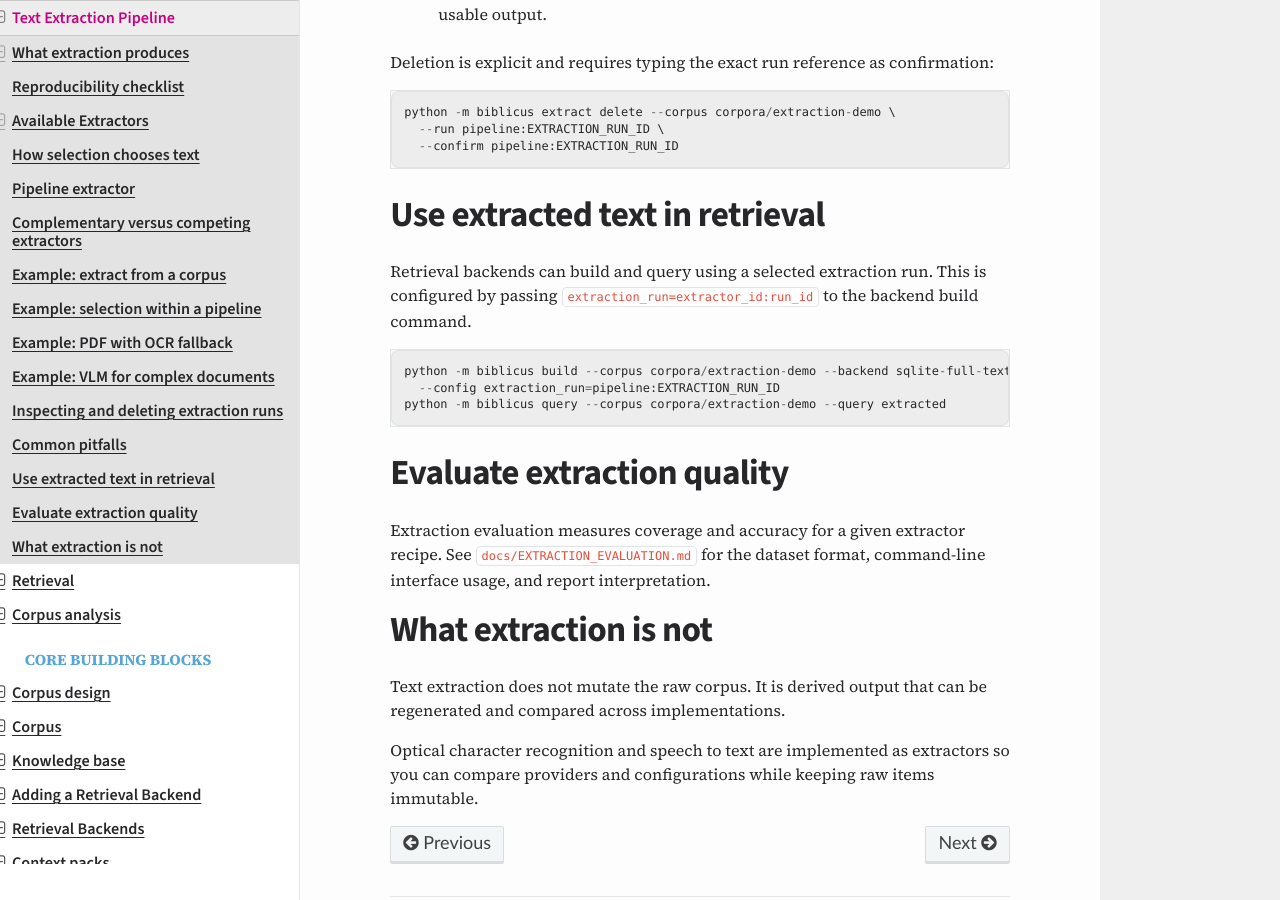
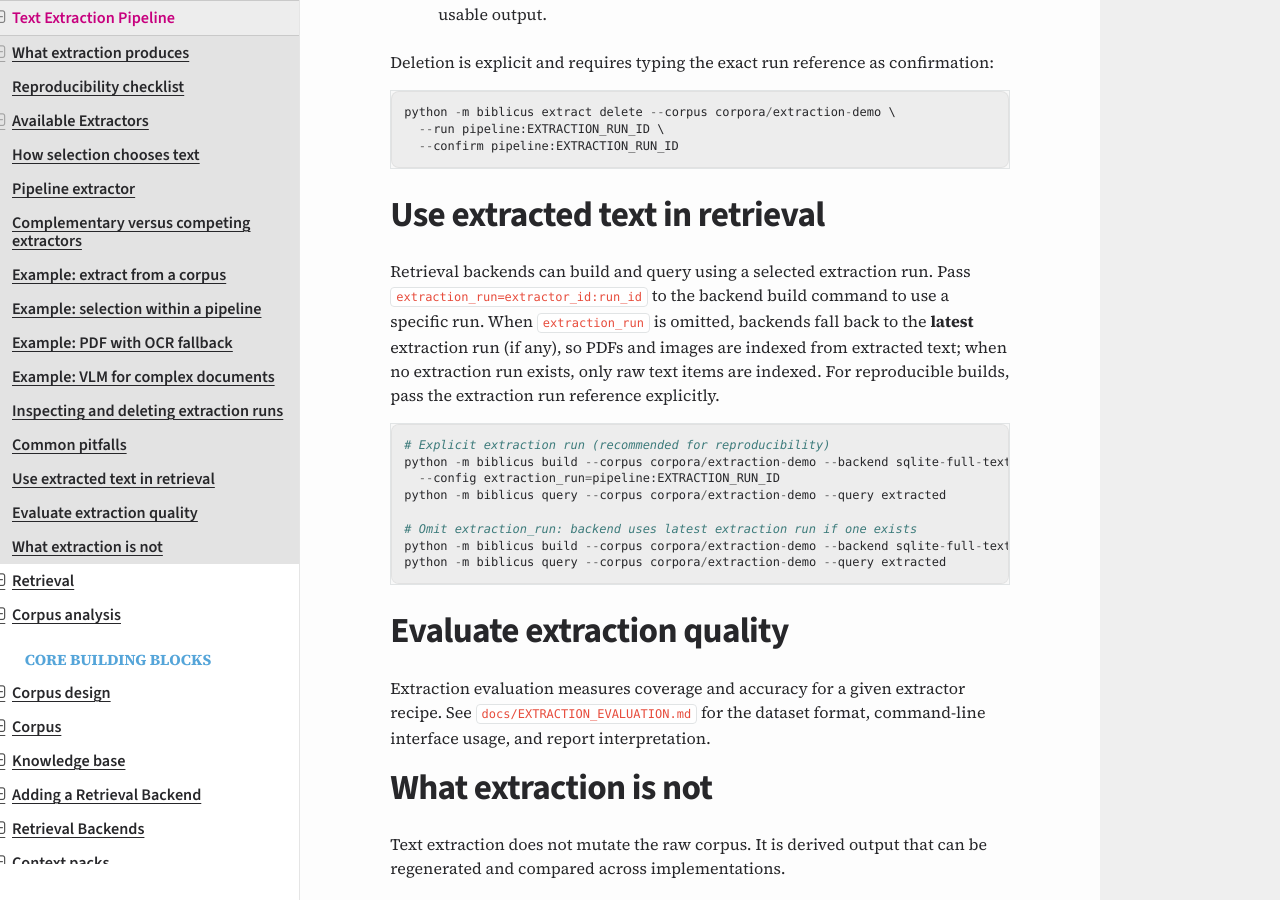
Before and after one commit to AnthusAI/Biblicus, a Sphinx documentation site: the page built from docs/EXTRACTION.md, in a window 1280 px wide and 900 px high, scrolled down 5423 px. Built offline with Sphinx 7.4.7, drawn with Linux system fonts in a browser that asks for light colours.

Commit message:
docs: retrieval extraction_run fallback when omitted
- EXTRACTION.md, backends/index, sqlite-full-text-search, tf-vector:
  document fallback to latest extraction run when extraction_run
  omitted; recommend explicit extraction_run for reproducible builds.

````diff
--- a/docs/EXTRACTION.md
+++ b/docs/EXTRACTION.md
@@ -215,11 +215,16 @@ python -m biblicus extract delete --corpus corpora/extraction-demo \
 
 ## Use extracted text in retrieval
 
-Retrieval backends can build and query using a selected extraction run. This is configured by passing `extraction_run=extractor_id:run_id` to the backend build command.
+Retrieval backends can build and query using a selected extraction run. Pass `extraction_run=extractor_id:run_id` to the backend build command to use a specific run. When `extraction_run` is omitted, backends fall back to the **latest** extraction run (if any), so PDFs and images are indexed from extracted text; when no extraction run exists, only raw text items are indexed. For reproducible builds, pass the extraction run reference explicitly.
 
 ```
+# Explicit extraction run (recommended for reproducibility)
 python -m biblicus build --corpus corpora/extraction-demo --backend sqlite-full-text-search \
   --config extraction_run=pipeline:EXTRACTION_RUN_ID
+python -m biblicus query --corpus corpora/extraction-demo --query extracted
+
+# Omit extraction_run: backend uses latest extraction run if one exists
+python -m biblicus build --corpus corpora/extraction-demo --backend sqlite-full-text-search
 python -m biblicus query --corpus corpora/extraction-demo --query extracted
 ```
 
````
Also changed, not shown: docs/backends/index.md (+3 -0 lines), docs/backends/sqlite-full-text-search.md (+1 -1 lines), docs/backends/tf-vector.md (+1 -1 lines).
